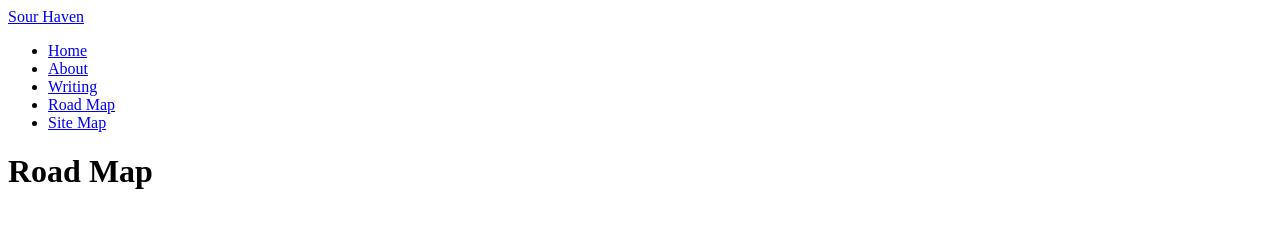
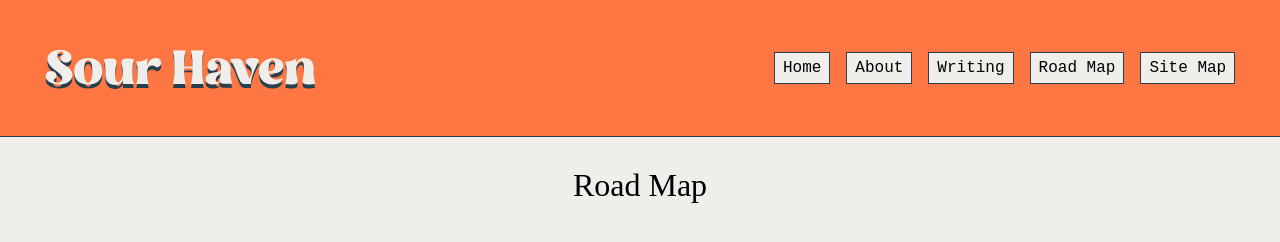
Before and after one commit to Sahedul-x101/Sour-Haven, a plain HTML site: page source-files/roadMap.html in a window 1280 px wide. Drawn offline with Linux system fonts and the light colour scheme; the site is published under a folder, as on GitHub Pages, so addresses that start at the root find nothing; a web font is replaced by a local one.

Commit message:
Hi and how

```diff
--- a/source-files/roadMap.html
+++ b/source-files/roadMap.html
@@ -3,12 +3,12 @@
 <head>
     <meta charset="UTF-8">
     <meta name="viewport" content="width=device-width, initial-scale=1.0">
-    <link rel="stylesheet" href="/style/reset.css">
-    <link rel="stylesheet" href="/style/components/navbar.css">
-    <link rel="stylesheet" href="/style/components/rules.css">
-    <link rel="stylesheet" href="/style/components/utility.css">
-    <link rel="stylesheet" href="/style/pages/siteMap.css">
-    <link rel="icon" href="/assets/icon/favicon.png" type="image/png">
+    <link rel="stylesheet" href="../style/reset.css">
+    <link rel="stylesheet" href="../style/components/navbar.css">
+    <link rel="stylesheet" href="../style/components/rules.css">
+    <link rel="stylesheet" href="../style/components/utility.css">
+    <link rel="stylesheet" href="../style/pages/siteMap.css">
+    <link rel="icon" href="../assets/icon/favicon.png" type="image/png">
     <title>Road Map | Sour Haven</title>
 </head>
 <body>
```
Also changed, not shown: source-files/about.html (+4 -4 lines), source-files/home.html (+4 -4 lines), source-files/siteMap.html (+5 -5 lines), source-files/writing.html (+4 -4 lines).
